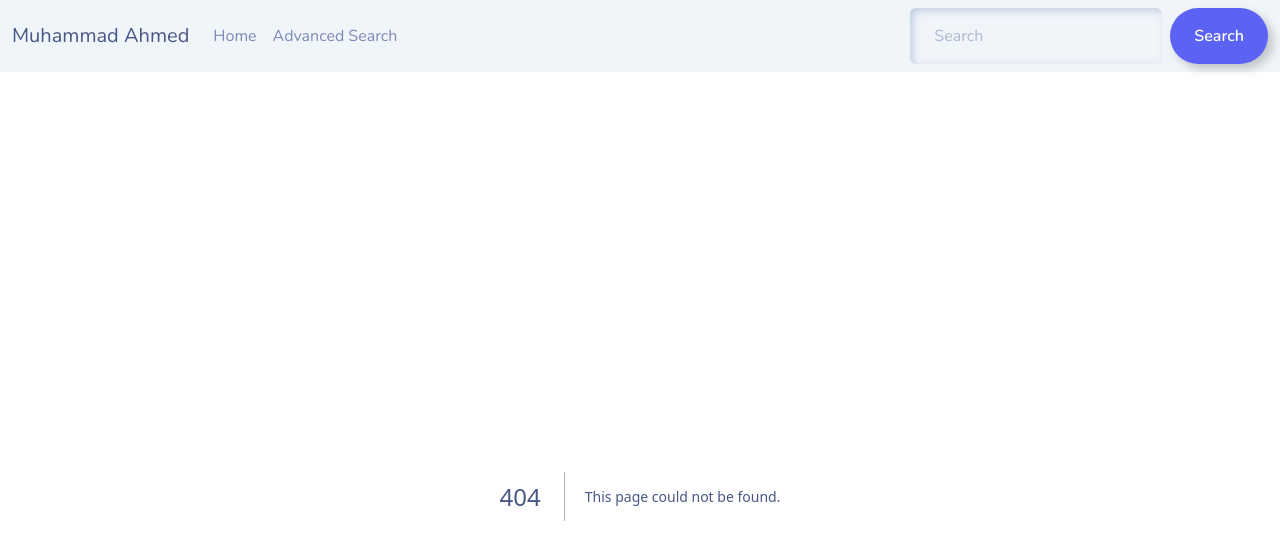
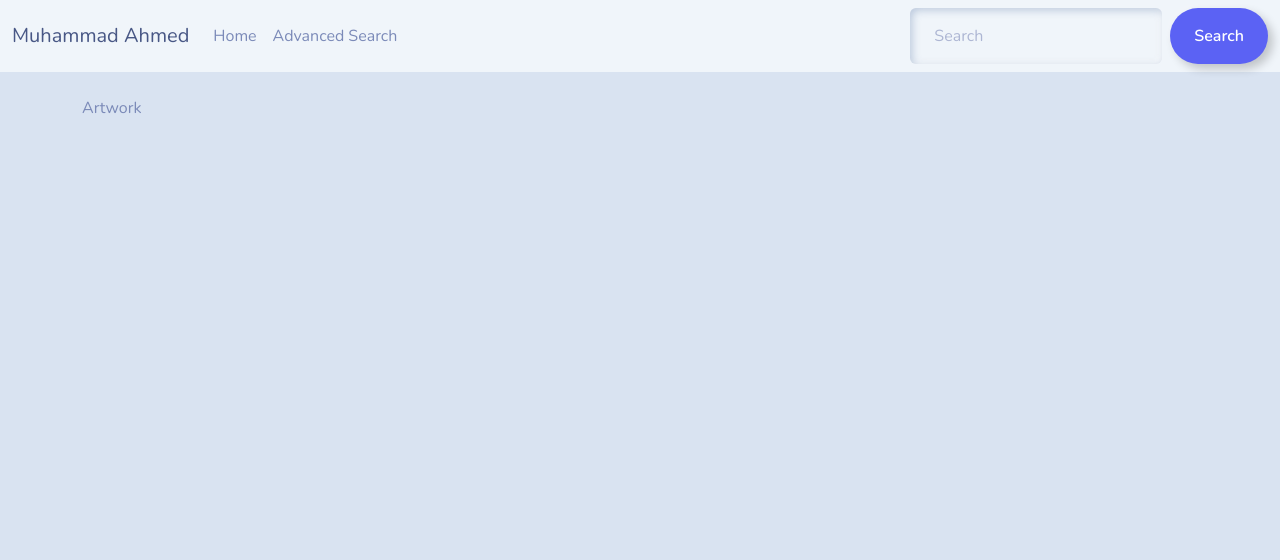
Before and after one commit to 4zad/art-search-tool-nextjs, a Next.js app: page /artwork in a window 1280 px wide. Before the commit this address had no page. Shown: the top 560 px of the page. Built offline with nearby package versions, Linux system fonts and the light colour scheme.

Commit message:
feature: '/artwork' route created
- will display an array of artwork, retrieved from a query that is created based on user filters/search criteria defined at the '/search' route

- '/search' route not yet created

Signed-off-by: Muhammad Ahmed <mahmed.4zad@gmail.com>

```diff
--- /dev/null
+++ b/pages/artwork/index.js
@@ -0,0 +1,7 @@
+export default function Artwork() {
+  return (
+    <>
+      <p>Artwork</p>
+    </>
+  );
+}
```
